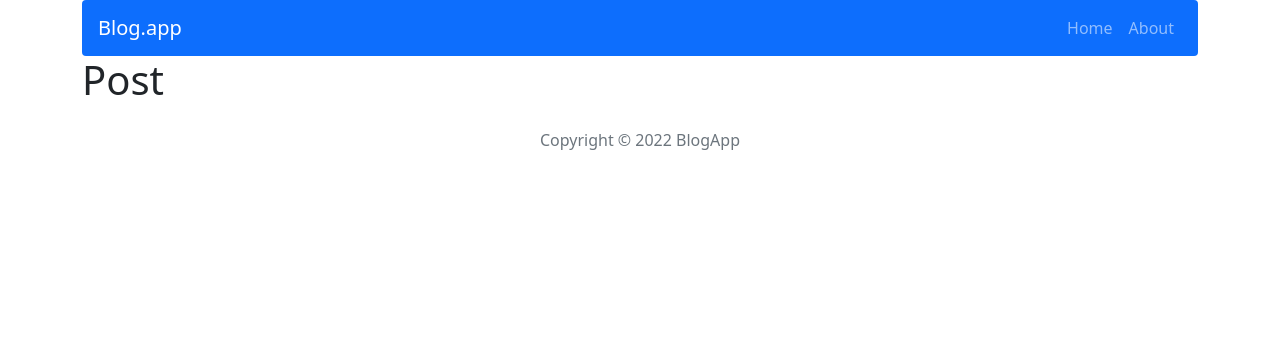
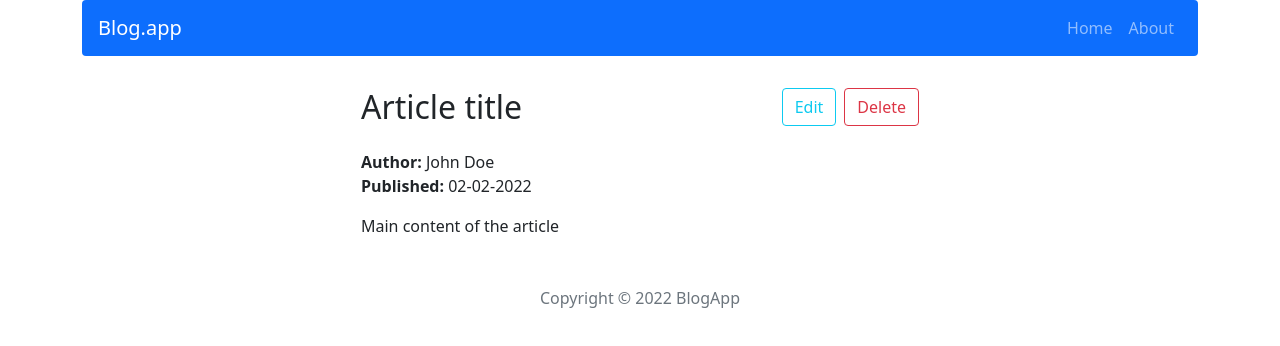
Before and after one commit to milosz7/crud-app, a React (Create React App) app: page /post/1 in a window 1280 px wide. Shown: the top 346 px of the page. Built offline with nearby package versions, Linux system fonts and the light colour scheme.

Commit message:
Improve the structure of the Post component

```diff
--- a/src/components/pages/Post/Post.tsx
+++ b/src/components/pages/Post/Post.tsx
@@ -1,7 +1,39 @@
+import { useParams } from "react-router-dom";
+import { selectPostById } from "../../../store/slices/postsSlice";
+import { useAppSelector } from "../../../store/hooks";
+import { Navigate, Link } from "react-router-dom";
+import { Button } from "react-bootstrap"
+import { useState } from "react";
+import DeletePostModal from "../../features/DeletePostModal/DeletePostModal";
+
 const Post = () => {
-  return (
-    <h1>Post</h1>
-  )
+  let { id } = useParams();
+  const [ postData ] = useAppSelector((state) => selectPostById(state, id));
+  const [modalDisplay, setModalDisplay] = useState(false);
+
+  if (!postData) return <Navigate to="/" />;
+
+  return  (
+    <>
+      <div className="py-3 m-auto mt-3 col-lg-6 col-10">
+        <div className="d-flex justify-content-between mb-3">
+          <h2>{postData.title}</h2>
+          <div>
+            <Button className="me-2" variant="outline-info" as={Link as any} to={`../edit/${id}`}>
+              Edit
+            </Button>
+            <Button variant="outline-danger" onClick={() => setModalDisplay(true)}>Delete</Button>
+          </div>
+        </div>
+        <div>
+          <p className="m-0"><span className="fw-bold">Author: </span>{postData.author}</p>
+          <p><span className="fw-bold">Published: </span>{postData.publishedDate}</p>
+        </div>
+        <p>{postData.content}</p>
+      </div>
+      <DeletePostModal postId={(id) ? id : ''} show={modalDisplay} onHide={() => setModalDisplay(false)} />
+    </>
+  );
 };
 
 export default Post;
```
